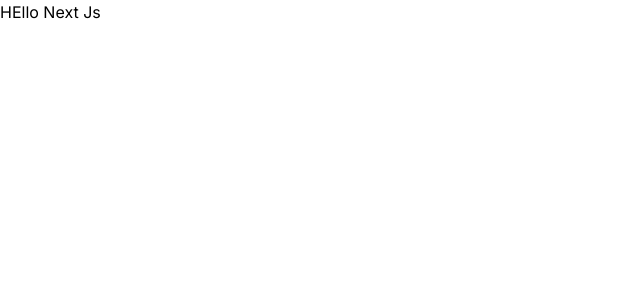
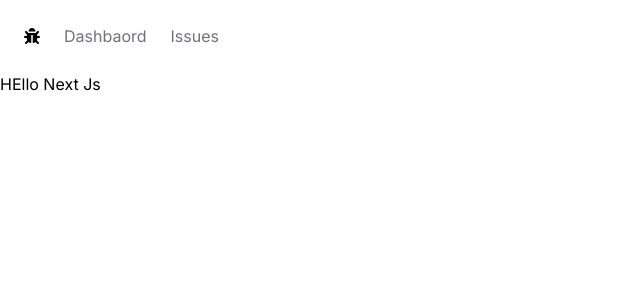
Before and after one commit to Fawadsoomro877/Issue-tracking-web-app, a Next.js app: page / in a window 1280 px wide. Shown: the top 300 px of the page, without its empty margins (0-640 px from the left). Built offline with nearby package versions, Linux system fonts and the light colour scheme.

Commit message:
build navbar

```diff
--- /dev/null
+++ b/src/app/NavBar.tsx
@@ -0,0 +1,32 @@
+import Link from "next/link";
+import React from "react";
+import { FaBug } from "react-icons/fa";
+
+const navLinks = [
+  { id: 0, label: "Dashbaord", href: "/" },
+  { id: 1, label: "Issues", href: "/issues" },
+];
+
+const NavBar = () => {
+  return (
+    <nav className="flex items-center gap-6 p-6">
+      <Link href="/">
+        <FaBug />
+      </Link>
+      <ul className="flex gap-6">
+        {navLinks.map((link) => (
+          <li key={link.id}>
+            <Link
+              className="text-zinc-500 hover:text-zinc-800 transition-colors"
+              href={link.href}
+            >
+              {link.label}
+            </Link>
+          </li>
+        ))}
+      </ul>
+    </nav>
+  );
+};
+
+export default NavBar;
--- a/src/app/layout.tsx
+++ b/src/app/layout.tsx
@@ -1,6 +1,7 @@
 import type { Metadata } from "next";
 import { Inter } from "next/font/google";
 import "./globals.css";
+import NavBar from "./NavBar";
 
 const inter = Inter({ subsets: ["latin"] });
 
@@ -16,7 +17,10 @@ export default function RootLayout({
 }>) {
   return (
     <html lang="en">
-      <body className={inter.className}>{children}</body>
+      <body className={inter.className}>
+        <NavBar />
+        <main>{children}</main>
+      </body>
     </html>
   );
 }
```
Also changed, not shown: package.json (+5 -4 lines), 1 other file (tests, documents, lock files or other folders).
